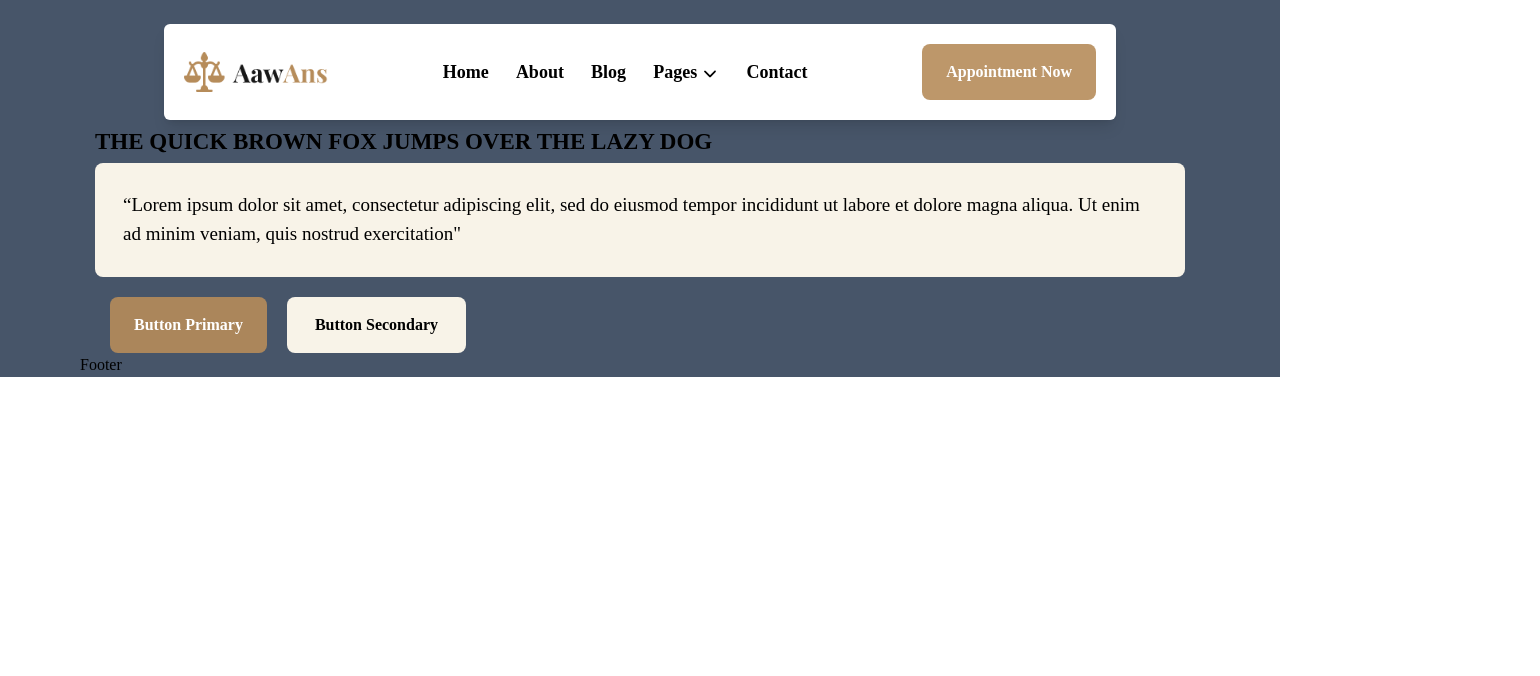
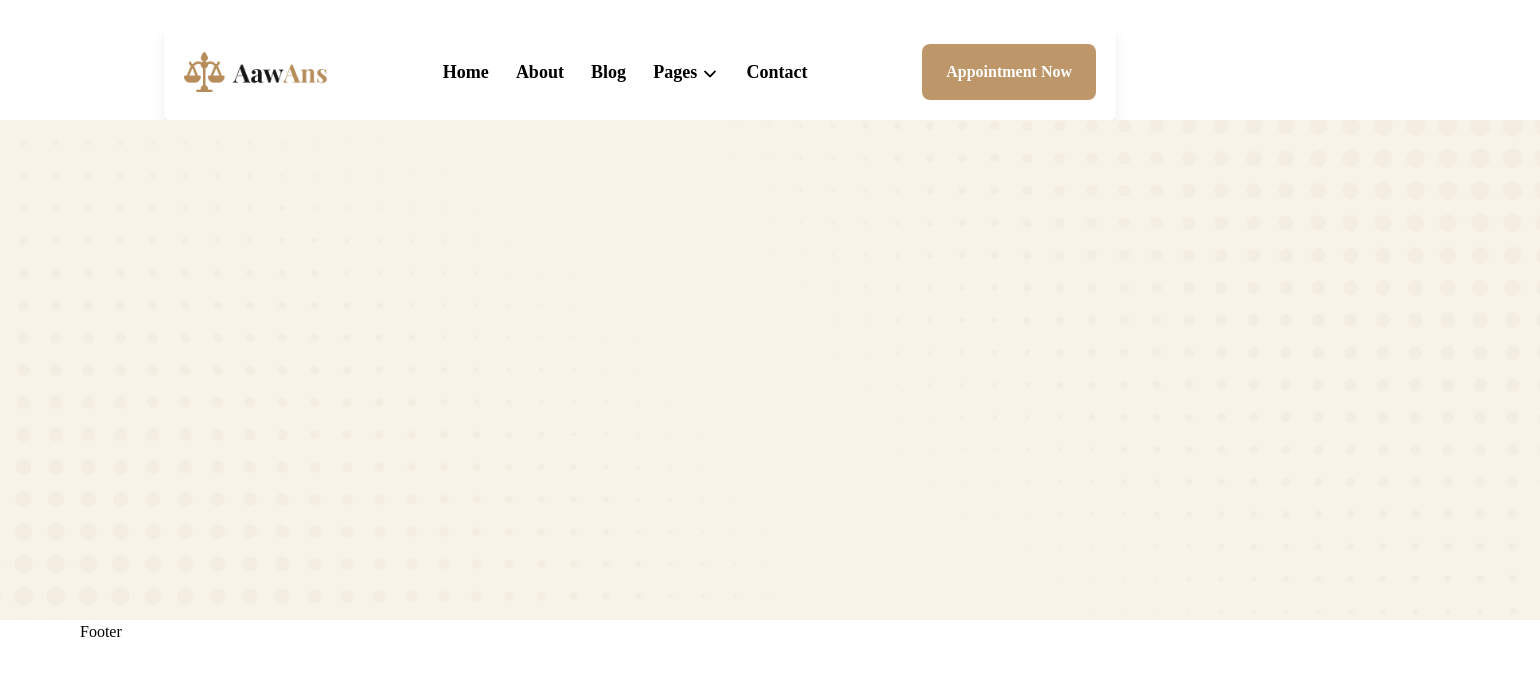
Before and after one commit to dm-mensavi/aawans-zaptek, a React (Create React App) app: page / in a window 1280 px wide. Shown: the top 676 px of the page, 1540 px wide, since content can reach past the window. Built offline with nearby package versions, Linux system fonts and the light colour scheme.

Commit message:
Add heading background

```diff
--- a/src/Pages/Home.js
+++ b/src/Pages/Home.js
@@ -1,17 +1,26 @@
-import React from 'react'
+import React from 'react';
+import leftbg from '../public/breadcrumb-shape-1.png'
+import rightbg from '../public/breadcrumb-shape-2.png'
 
+export const sectionStyles = {
+  background: `url(${leftbg}), url(${rightbg})`,
+  backgroundColor: "#f8f3e8",
+  backgroundPosition: 'top left, top right',
+  backgroundSize: 'auto, auto',
+  backgroundRepeat: 'no-repeat, no-repeat',
+  // Add any other styles you need for the section
+  width: '1540px',
+  height: '500px',
+};
 function Home() {
+
   return (
-    <div className="container">
-      <h1 className="h4">THE QUICK BROWN FOX JUMPS OVER THE LAZY DOG</h1>
-      <div className="blockquote">“Lorem ipsum dolor sit amet, consectetur adipiscing elit, sed do eiusmod tempor incididunt ut labore et dolore magna aliqua. Ut enim ad minim veniam, quis nostrud exercitation"</div>
-      <div className="flex container pt-5 space-x-5">
-
-      <div className="btn-primary">Button Primary</div>
-      <div className="btn-secondary">Button Secondary</div>
-      </div>
+    <div style={sectionStyles} className='bg-primary -ml-20'>
+      <section >
+        {/* Content for this section */}
+      </section>
     </div>
-  )
+  );
 }
 
-export default Home
+export default Home;
--- a/src/Pages/Layout.js
+++ b/src/Pages/Layout.js
@@ -4,7 +4,7 @@ import Footer from "../Components/Footer.js";
 
 const Layout = () => {
 	return (
-		<div className="bg-slate-600 pt-5 px-4 justify-center md:pt-6 md:px-10 lg:px-20 xl:mx-auto max-w-[1900px]">
+		<div className="pt-5 px-4 justify-center md:pt-6 md:px-10 lg:px-20 xl:mx-auto max-w-[1900px]">
 			<Navbar />
 			{/* Page content */}
 			<div className="">
--- a/src/components/Header.js
+++ b/src/components/Header.js
@@ -1,12 +1,16 @@
 import React from 'react';
+import { sectionStyles } from '../Pages/Home';
 
 function Header({ pageTitle, name }) {
   return (
-    <div className='flex flex-col items-center'>
-      <h1 className='h1'>{pageTitle}</h1>
+    <div style={sectionStyles} className='w-[1400px] box-border'>
+
+    <div  className='flex flex-col items-center'>
+      <h1 className='h2 md:h1'>{pageTitle}</h1>
       <div className='flex'>
         <h2>Home //<span className='text-primary'> {name}</span></h2>
       </div>
+    </div>
     </div>
   );
 }
```
